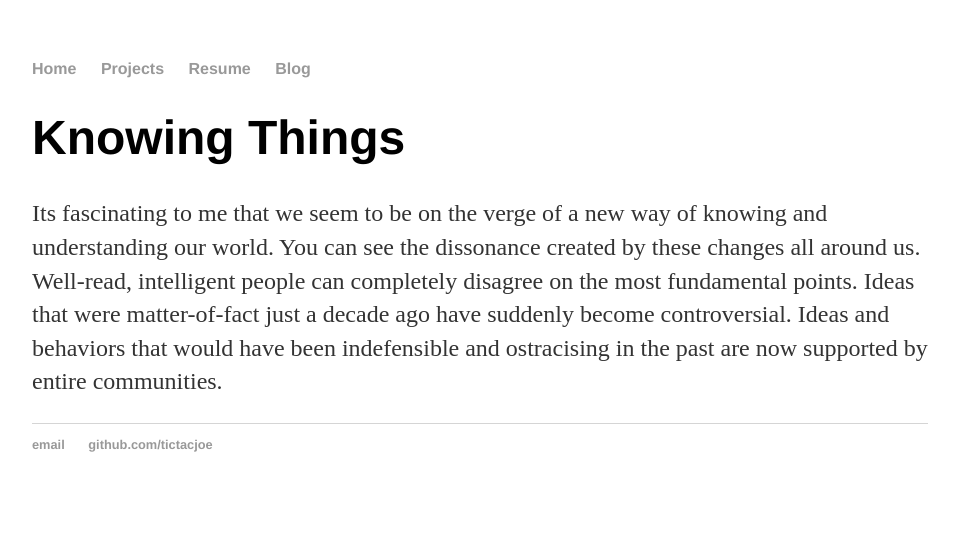
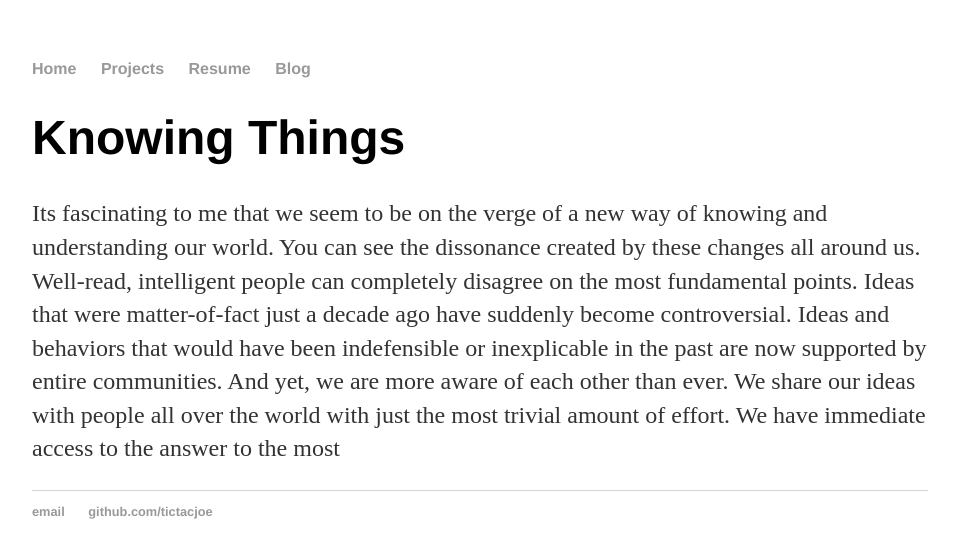
Before and after one commit to tictacjoe/tictacjoe.github.io, a Jekyll site: the page about.html, which Jekyll copies as it is, in a window 1280 px wide. Shown: the top 558 px of the page, without its empty margins (160-1119 px from the left). Built offline with Jekyll 4.4.1, drawn with Linux system fonts in a browser that asks for light colours.

Commit message:
Update about.html

```diff
--- a/about.html
+++ b/about.html
@@ -20,8 +20,10 @@
 				<p>Its fascinating to me that we seem to be on the verge of a new way of knowing and understanding our world.
 					You can see the dissonance created by these changes all around us.  Well-read, intelligent people can
 					completely disagree on the most fundamental points.  Ideas that were matter-of-fact just a decade ago
-					have suddenly become controversial.  Ideas and behaviors that would have been indefensible and ostracising
-					in the past are now supported by entire communities.    </p>
+					have suddenly become controversial.  Ideas and behaviors that would have been indefensible or
+					inexplicable in the past are now supported by entire communities.  And yet, we are more aware of each
+			                other than ever. We share our ideas with people all over the world with just the most trivial amount of
+					effort. We have immediate access to the answer to the most   </p>
 				<!-- <p>Multi dimensional data.  </em>  <a href="/slm">Read more...</a></p> -->
     		</div><!-- /.blurb -->
 		</div><!-- /.container -->
```
